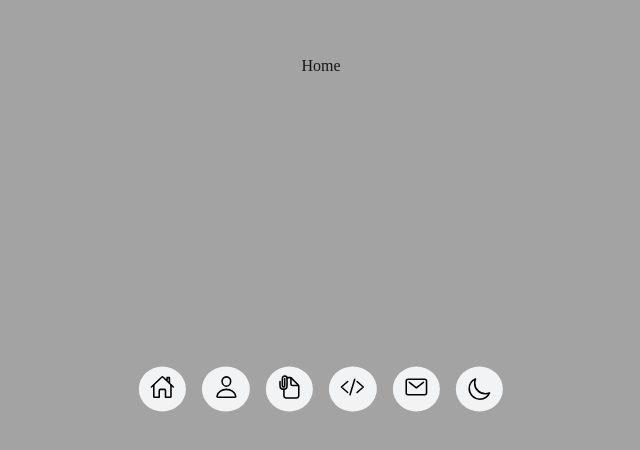
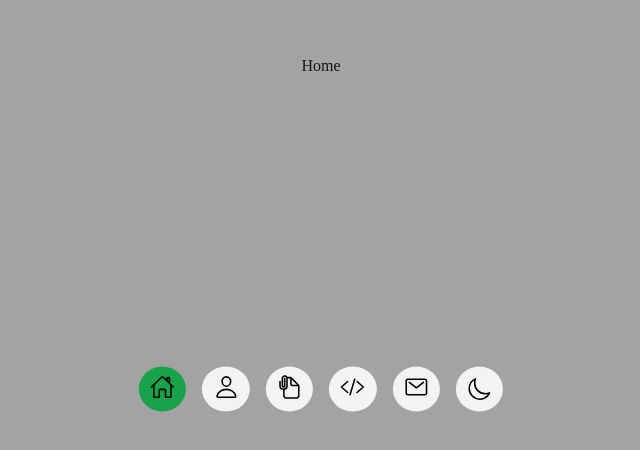
Before and after one commit to YonaBordon/portafolio, a React (Create React App) app: page / in a window 1280 px wide. Shown: the part 334-784 px from the top of the page, without its empty margins (319-959 px from the left). Built offline with nearby package versions, Linux system fonts and the light colour scheme.

Commit message:
modificacion de estilos

```diff
--- a/src/components/Layout/NavBar/Data.tsx
+++ b/src/components/Layout/NavBar/Data.tsx
@@ -23,7 +23,7 @@ export const Data: Items[] = [
 		icon: <TiIcons.IoDocumentAttachOutline size={25} />,
 	},
 	{
-		title: 'Projects',
+		title: 'Proyectos',
 		path: '/Proyectos',
 		icon: <TiIcons.IoCodeSlashOutline size={25} />,
 	},
--- a/src/components/Layout/NavBar/NavBar.tsx
+++ b/src/components/Layout/NavBar/NavBar.tsx
@@ -1,21 +1,31 @@
 import { Data } from './Data';
-import { Link } from 'react-router-dom';
+import { NavLink } from 'react-router-dom';
 import ThemeButton from './ThemeButton/ThemeButton';
 
 const NavBar = () => {
+	const activeStyle = {
+		transition: 'background-color 10ms linear',
+		background: '#16a34a',
+	};
+
 	return (
 		<>
 			<div className='bar-container'>
 				{Data.map((item, index) => {
 					return (
-						<div className='bar-item' key={index}>
-							<Link to={item.path}>
+						<div key={index}>
+							<NavLink
+								className='bar-item'
+								style={({ isActive }) => (isActive ? activeStyle : undefined)}
+								to={item.path}
+							>
 								<div className='bar-icon'>{item.icon}</div>
-							</Link>
+								<div className='bar-title'>{item.title}</div>
+							</NavLink>
 						</div>
 					);
 				})}
-					<ThemeButton />
+				<ThemeButton />
 			</div>
 		</>
 	);
--- a/src/components/Layout/NavBar/ThemeButton/ThemeButton.tsx
+++ b/src/components/Layout/NavBar/ThemeButton/ThemeButton.tsx
@@ -11,7 +11,11 @@ const ThemeButton = () => {
 				className='bar-item theme-item'
 				onClick={() => setTheme(theme === 'light' ? 'dark' : 'light')}
 			>
-				<TiIcons.IoMoonOutline size={25} />
+				{theme === 'light' ? (
+					<TiIcons.IoMoonOutline size={25} />
+				) : (
+					<TiIcons.IoSunnyOutline size={25} />
+				)}
 			</div>
 		</>
 	);
--- a/src/sass/_NavBar.scss
+++ b/src/sass/_NavBar.scss
@@ -11,10 +11,21 @@
     align-items: center;
     margin: 0 .5rem;
     padding: .5rem .7rem;
-    border-radius: 50%;;
+    border-radius: 50%;
 
     .bar-icon {
       color: black;
+    }
+    .bar-title{
+      display: none;
+    }
+    &:hover{
+      flex-direction: column;
+      .bar-title{
+        position: absolute;
+        display: block;
+        top: 2.7rem;
+      }
     }
    }
 }
--- a/src/sass/base/_reset.scss
+++ b/src/sass/base/_reset.scss
@@ -16,7 +16,12 @@
 
   .bar-item {
     background-color: #f2f3f5;
-    transition: background-color 1000ms linear;
+    transition: background-color 100ms linear;
+
+    &:hover{
+      background-color: $green-600;
+    }
+
     .bar-icon{
       color: black;
     }
@@ -33,7 +38,12 @@
 
   .bar-item{
     background-color: $dark-500;
-    transition: background-color 1000ms linear;
+    transition: background-color 100ms linear;
+
+    &:hover {
+      background-color: $green-600;
+    }
+
     .bar-icon {
       color: black;
     }
```
